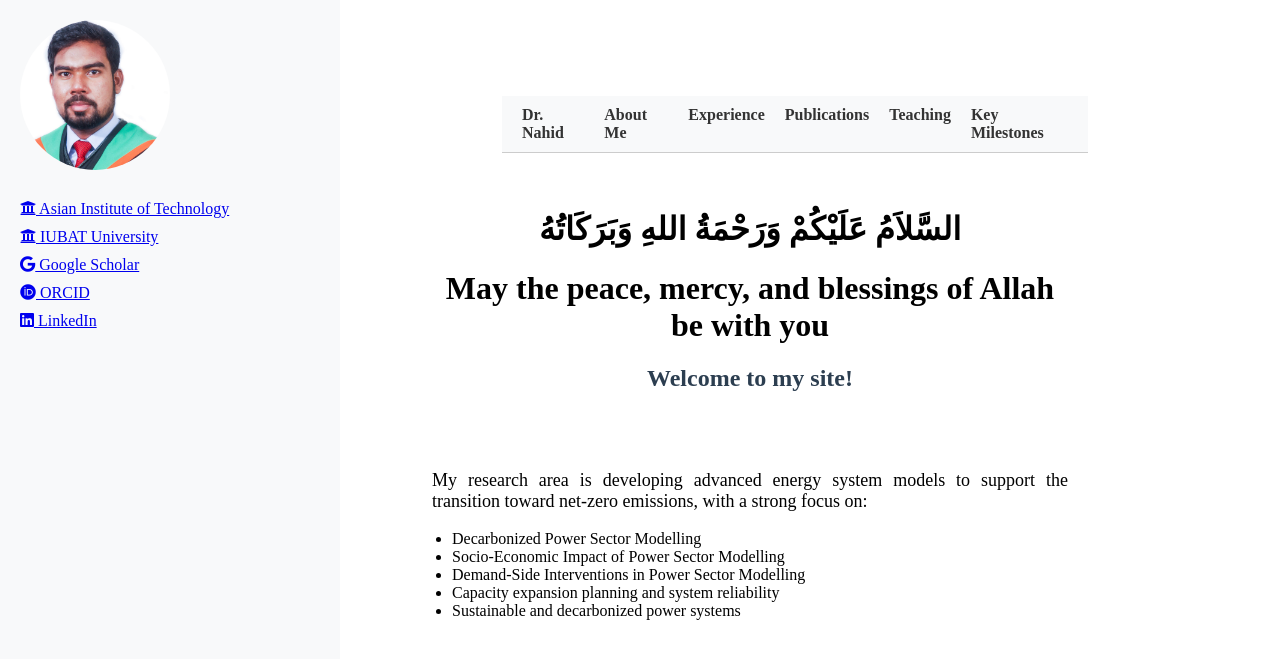
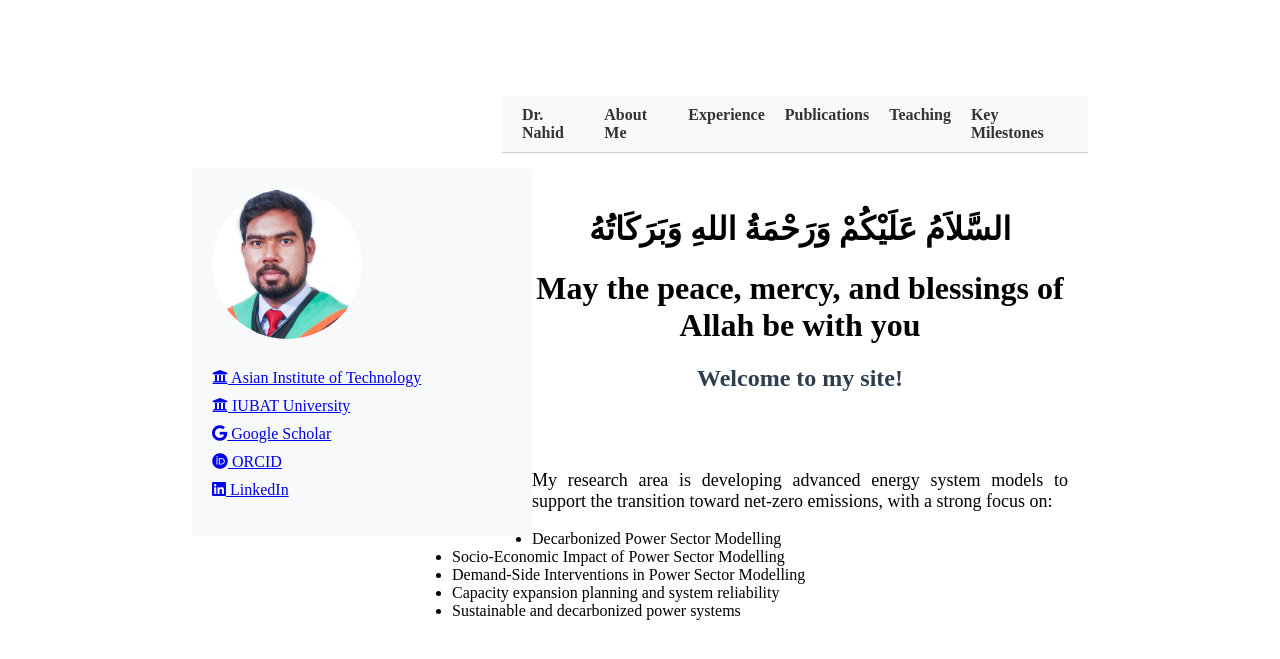
Before and after one commit to FiruzAhamed/firuzahamed.github.io, a Jekyll site: the page built from index.md, in a window 1280 px wide. Shown: the top 659 px of the page. Built offline with Jekyll 4.4.1, drawn with Linux system fonts in a browser that asks for light colours.

Commit message:
Update style.css

```diff
--- a/assets/css/style.css
+++ b/assets/css/style.css
@@ -4,14 +4,11 @@ body {
 
 
 .sidebar {
-  position: fixed;        /* Fix sidebar on left, independent of scroll */
-  top: 0;
-  left: 0;
   width: 300px;
-  height: 100vh;          /* Full viewport height */
   padding: 20px;
+  float: left;
   background-color: #f8f9fa;
-  overflow-y: auto;       /* Add scroll if sidebar content is taller */
+
 }
 
 .profile-img {
```
